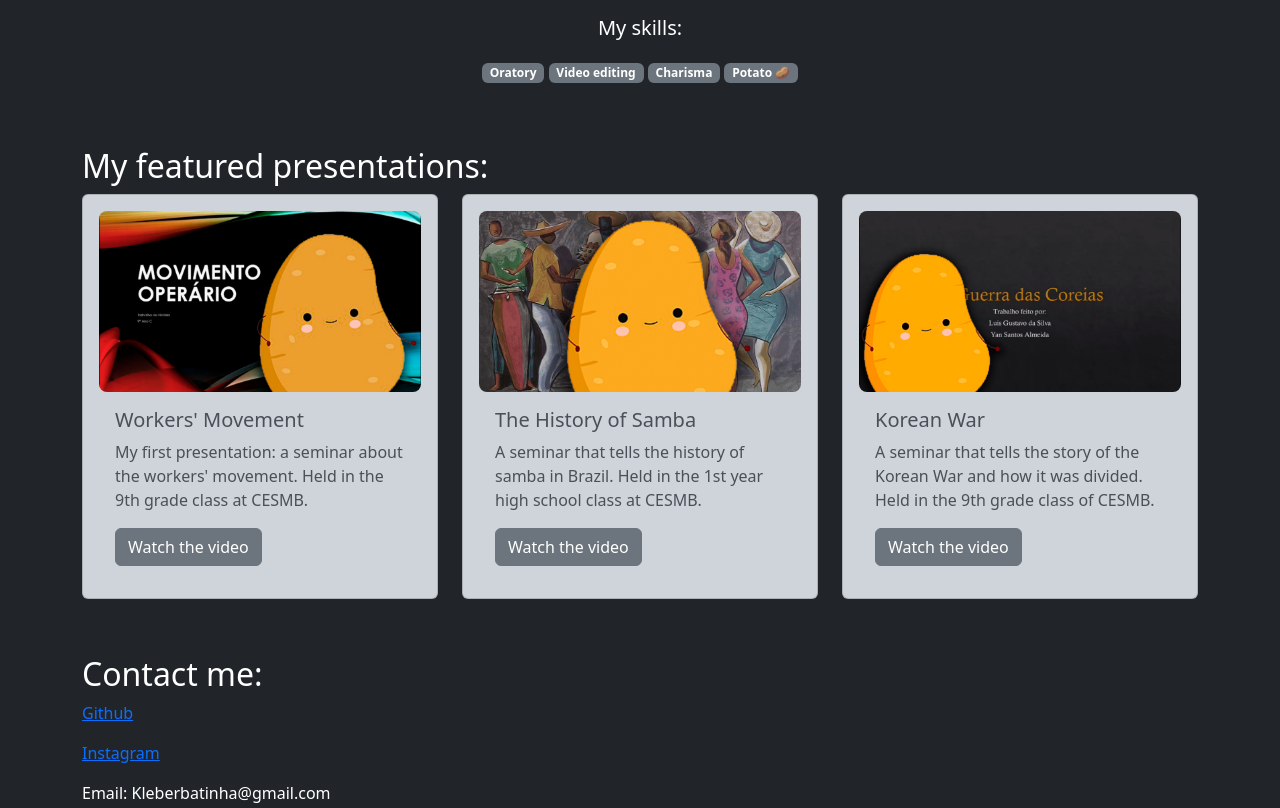
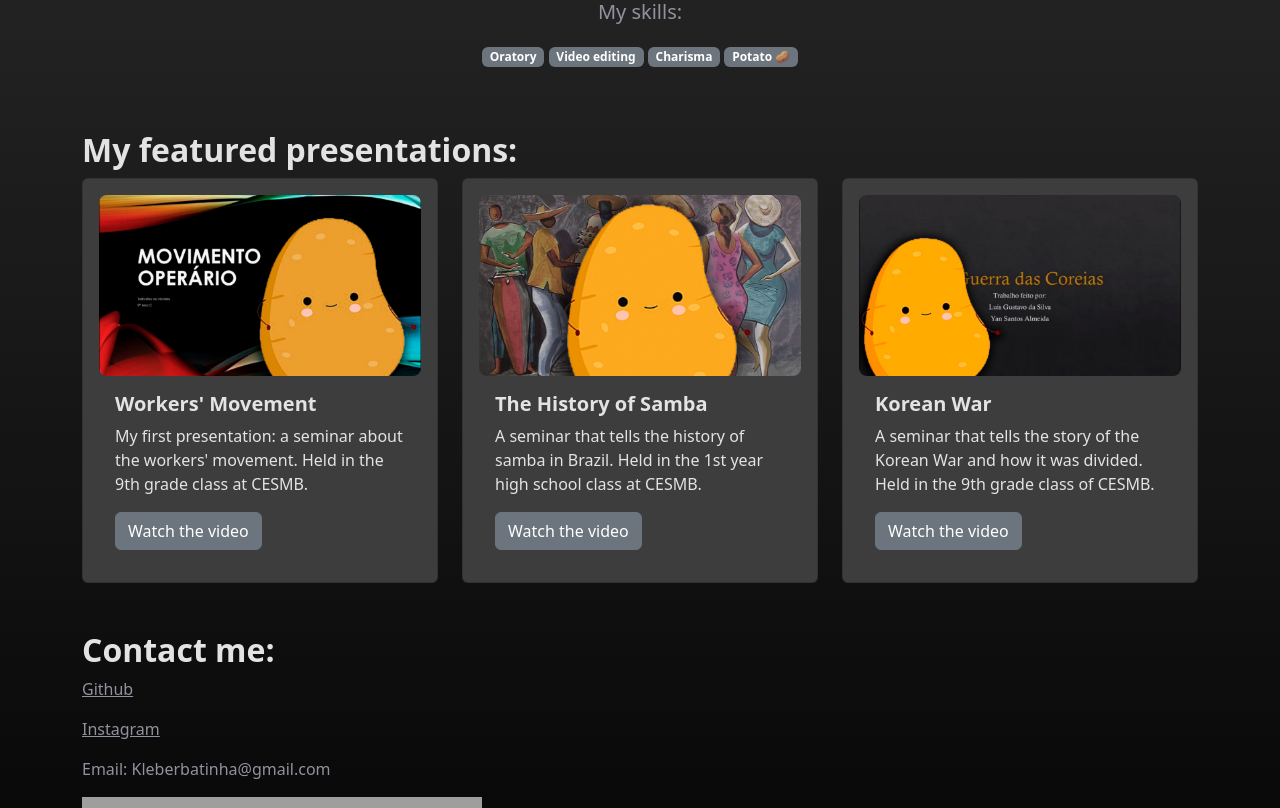
Before and after one commit to Luisgugu/Portfolio, a plain HTML site: page index.html in a window 1280 px wide. Shown: the part 403-1211 px from the top of the page. Drawn offline with nearby package versions, Linux system fonts and the light colour scheme; grey boxes are pictures that could not be loaded.

Commit message:
07/04 - patch 7

```diff
--- a/index.html
+++ b/index.html
@@ -10,7 +10,7 @@
     <title>Document</title>
 </head>
 
-<body class="p-3 mb-2 bg-dark text-white">
+<body>
     <header class="container text-center">
         <img src="Images/Kleber.png" alt="Klebinho" class="rounded-circle p-3 mb-2 bg-dark-subtle text-dark-emphasis"
             height="250" width="250">
@@ -31,7 +31,7 @@
 
             <!-- Projeto 1 -->
             <div class="col-md-4">
-                <div class="card p-3 mb-2 bg-dark-subtle text-dark-emphasis">
+                <div class="card p-3 samba-card">
                     <img src="Images/Movimento Operário.png" class="card-img-top rounded-3" alt="Movimento Operário" width="100">
                     <div class="card-body">
                         <h5 class="card-title">Workers' Movement</h5>
@@ -43,7 +43,7 @@
 
              <!-- Projeto 2 -->
              <div class="col-md-4">
-                <div class="card p-3 mb-2 bg-dark-subtle text-dark-emphasis">
+                <div class="card p-3 samba-card">
                     <img src="Images/O Samba.png" class="card-img-top rounded-3" alt="O Samba">
                     <div class="card-body">
                         <h5 class="card-title">The History of Samba</h5>
@@ -54,7 +54,7 @@
              </div>
                  <!-- Projeto 3 -->
             <div class="col-md-4">
-                <div class="card p-3 mb-2 bg-dark-subtle text-dark-emphasis">
+                <div class="card p-3 samba-card">
                     <img src="Images/Guerra das Coreias.png" class="card-img-top rounded-3" alt="Guerra das Coreias">
                     <div class="card-body">
                         <h5 class="card-title">Korean War</h5>
--- a/style.css
+++ b/style.css
@@ -0,0 +1,36 @@
+:root {
+    --cor-principal: #e3e3e3;
+    --cor-secundaria: #93919e;
+    --cor-cartao: #3d3d3d;
+  }
+
+  body {
+      background: linear-gradient(to bottom, #2f2f2f, #000000);
+      /* ou para um gradiente mais sutil horizontalmente:
+      background: linear-gradient(to right, #2f2f2f, #282828); */
+      margin: 0;
+      padding: 0;
+      min-height: 100vh;
+    }
+
+    h1, h2, h5 {
+      color: var(--cor-principal);
+      font-weight: 700;
+    }
+
+    footer a {
+      color: var(--cor-secundaria);
+    }
+
+    footer p {
+      color: var(--cor-secundaria);
+    }
+
+  header {
+    color: var(--cor-secundaria);
+  }
+
+  .samba-card {
+    background-color: var(--cor-cartao);
+    color: var(--cor-principal);
+  }
```
